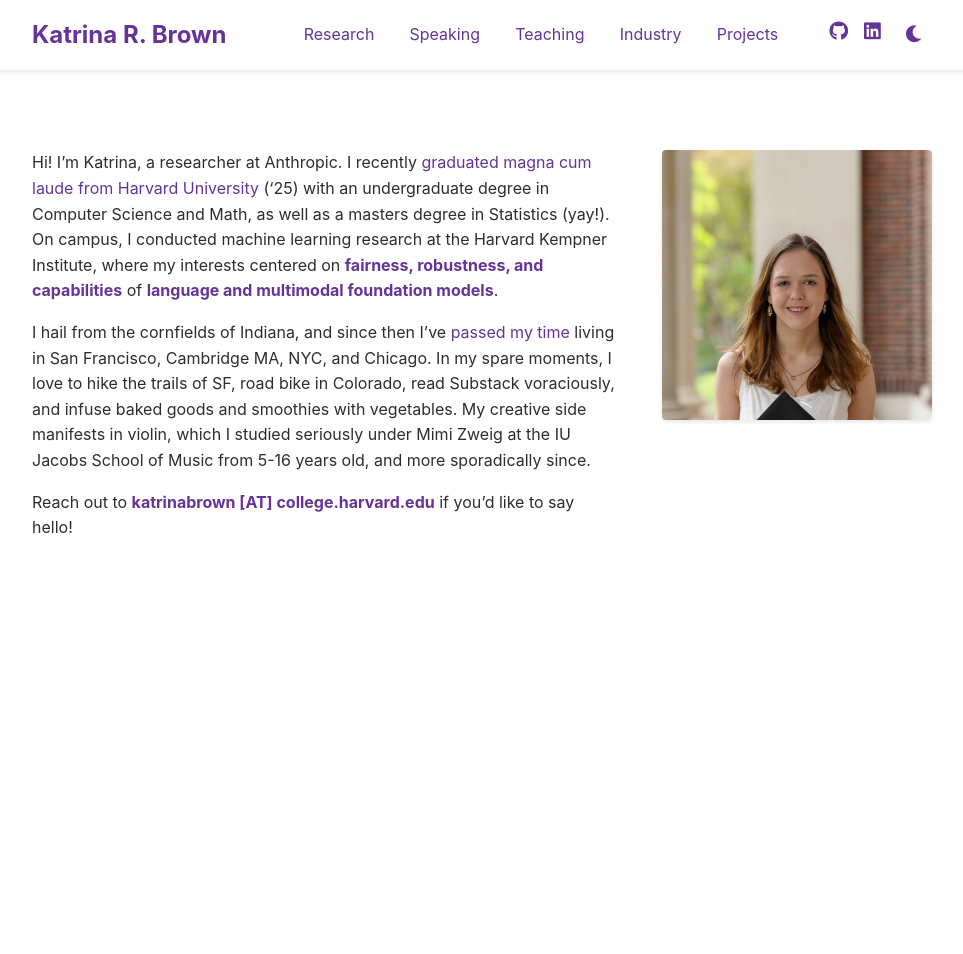
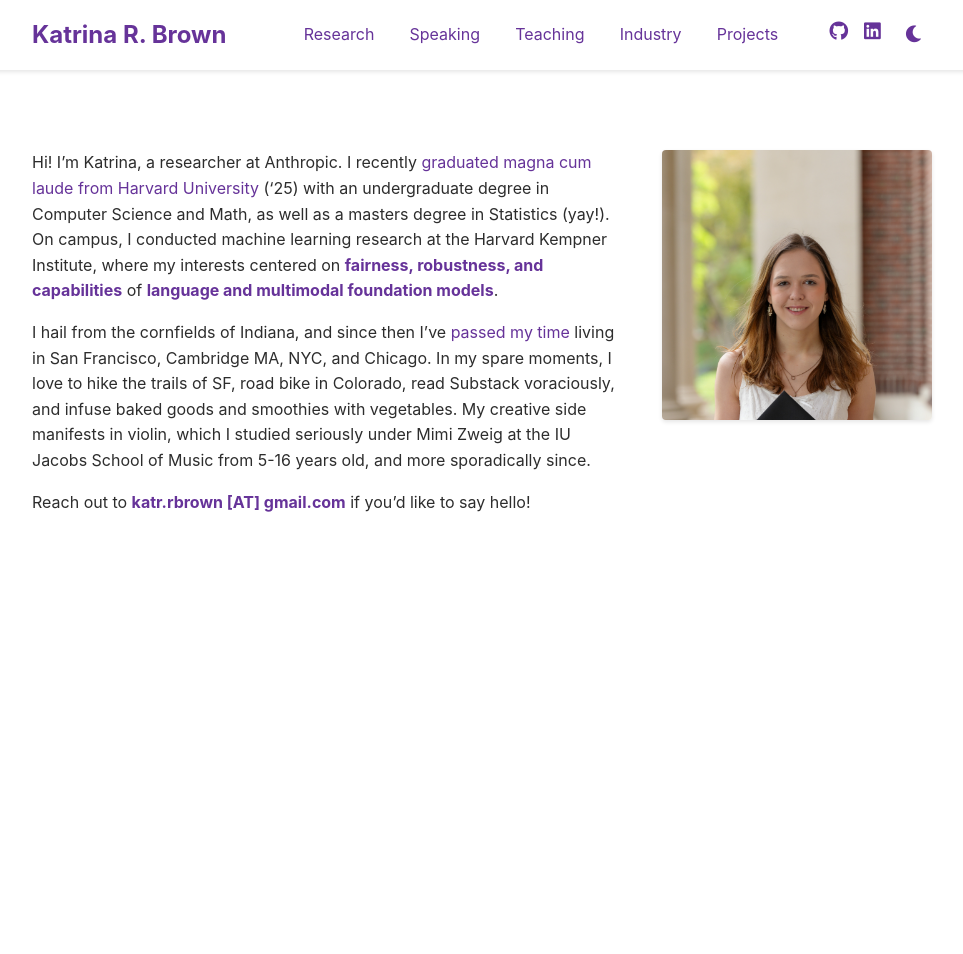
Before and after one commit to brownkat6/katrinarbrown, a Jekyll site: the page built from docs/index.md, in a window 1280 px wide. Shown: the whole page, without its empty margins (158-1121 px from the left). Built offline with Jekyll 4.4.1, drawn with Linux system fonts in a browser that asks for light colours.

Commit message:
new paper uwu

```diff
--- a/docs/index.md
+++ b/docs/index.md
@@ -11,7 +11,7 @@
 
 I hail from the cornfields of Indiana, and since then I've [passed my time]({{ '/travel' | relative_url }}) living in San Francisco, Cambridge MA, NYC, and Chicago. In my spare moments, I love to hike the trails of SF, road bike in Colorado, read Substack voraciously, and infuse baked goods and smoothies with vegetables. My creative side manifests in violin, which I studied seriously under Mimi Zweig at the IU Jacobs School of Music from 5-16 years old, and more sporadically since.
 
-Reach out to **katrinabrown [AT] college.harvard.edu** if you'd like to say hello!
+Reach out to **katr.rbrown [AT] gmail.com** if you'd like to say hello!
 {% endcapture %}
 {{ my_content | markdownify }}
     </div>
```
Also changed, not shown: docs/research.md (+1 -1 lines).
